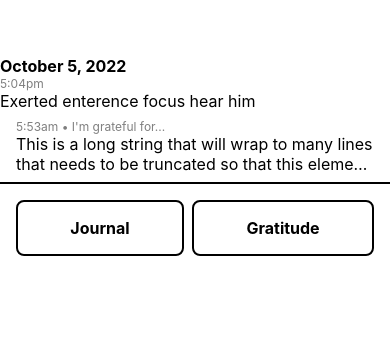
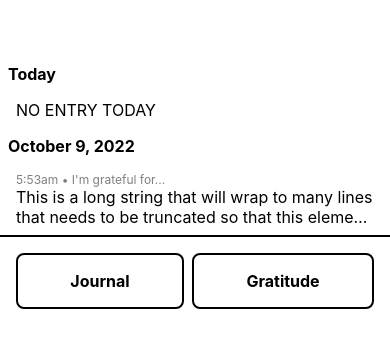
Before and after one commit to MatthewDailey/android-journal, a React Native app: screen / in a window 390 px wide. Shown: the top 348 px of the page. Built offline with nearby package versions, Linux system fonts and the light colour scheme.

Commit message:
add NoEntryListItem

```diff
--- a/component_demo_view.tsx
+++ b/component_demo_view.tsx
@@ -1,7 +1,7 @@
 import React from "react";
 import { StyleSheet, Text, View } from "react-native";
 import { PrimaryButton, ButtonContainer } from "./components/button";
-import { GratitudeListItem } from "./components/list_items";
+import { DateListItem, GratitudeListItem, NoEntryListItem } from "./components/list_items";
 import { HeavyText, LightText, NormalText } from "./components/text";
 
 const styles = StyleSheet.create({
@@ -14,9 +14,9 @@ const styles = StyleSheet.create({
 export function ComponentDemoView() {
     return (
         <View style={styles.container}>
-            <HeavyText>October 5, 2022</HeavyText>
-            <LightText>5:04pm</LightText>
-            <NormalText>Exerted enterence focus hear him</NormalText>
+            <DateListItem dateMs={new Date().getTime()}/>
+            <NoEntryListItem />
+            <DateListItem dateMs={new Date().getTime() - 1000 * 60 * 60 * 24}/>
             <GratitudeListItem text="This is a long string that will wrap to many lines that needs to be truncated so that this element does not take up too much space." dateMs={1665553993440} />
             <ButtonContainer>
                 <PrimaryButton onPress={() => { } } text="Journal" />
--- a/components/list_items.tsx
+++ b/components/list_items.tsx
@@ -8,6 +8,9 @@ const styles = StyleSheet.create({
         paddingRight: 16,
         paddingTop: 8,
         paddingBottom: 8,
+    },
+    dateListItem: {
+        padding: 8,
     },
 });
 
@@ -44,8 +47,14 @@ export const DateListItem = (props: { dateMs: number }) => {
     const today = new Date();
     const isToday = today.getDate() === date.getDate() && today.getMonth() === date.getMonth() && today.getFullYear() === date.getFullYear();
     return (
-        <View style={styles.listItem}>
+        <View style={styles.dateListItem}>
             <HeavyText>{isToday? 'Today' : monthDayYear}</HeavyText>
         </View>
     )
 }
+
+export const NoEntryListItem = () => (
+    <View style={styles.listItem}>
+        <NormalText>NO ENTRY TODAY</NormalText>
+    </View>
+)
```
Also changed, not shown: 1 other file (tests, documents, lock files or other folders).
